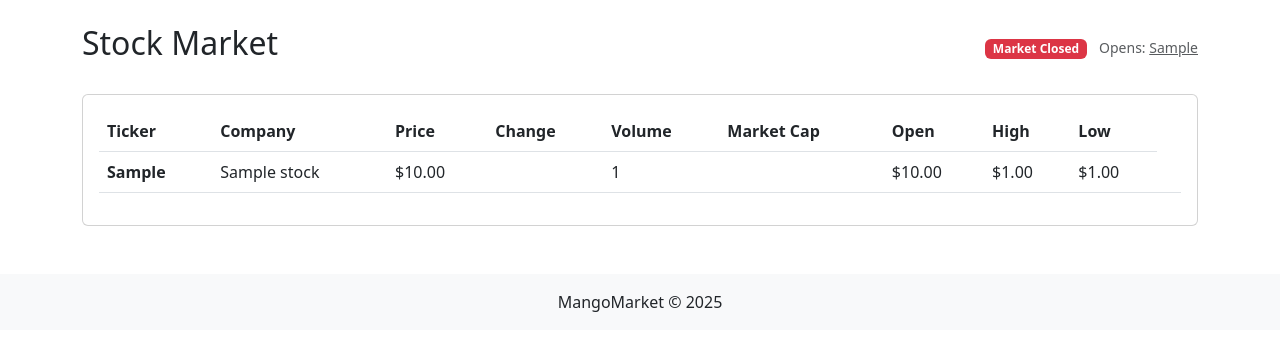
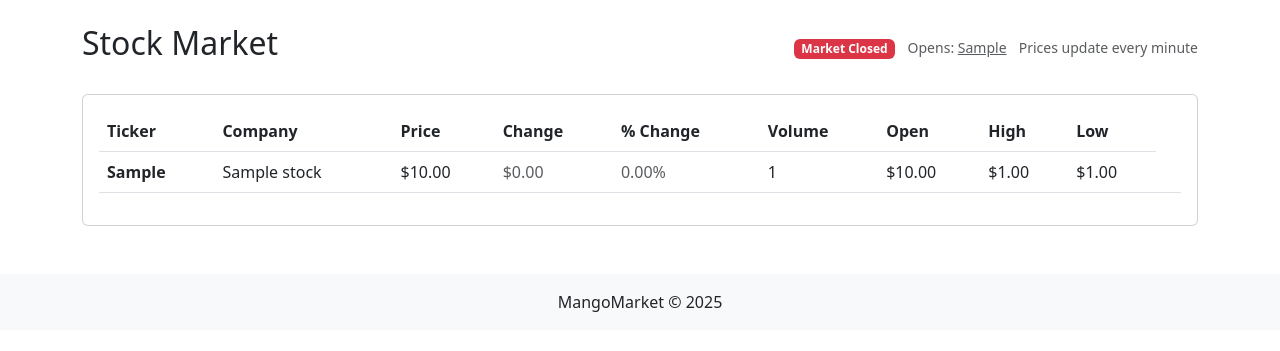
Before and after one commit to Team1-Capstone/-401_Flask_App, a Flask app: template templates/market.html in a window 1280 px wide. Shown: the part 56-407 px from the top of the page. Run offline with Flask 3, Linux system fonts and the light colour scheme; tables that the repository leaves empty hold one stand-in row (values such as "Sample post"); the template is opened without the code that fills it: values that come from a table or form of the project are taken from there, most other values are stand-ins (such as "Sample title", 1, 10 or a date in 2020).

Commit message:
frst verion of the random number gen system, updated market and trade.html

```diff
--- a/app.py
+++ b/app.py
@@ -11,6 +11,10 @@ import pytz
 from flask import abort
 import pandas_market_calendars as mcal
 from dotenv import load_dotenv
+import random
+import threading
+import time
+import atexit
 
 load_dotenv()
 
@@ -24,6 +28,10 @@ db = SQLAlchemy(app)
 bcrypt = Bcrypt(app)
 login_manager = LoginManager()
 login_manager.init_app(app)
+
+# Global variable to track if price updater has started
+price_updater_started = False
+price_updater_thread = None
 
 
 class User(UserMixin, db.Model):
@@ -64,12 +72,17 @@ class Stock(db.Model):
 
     def update_price(self, new_price):
         if new_price > 0:
-            self.current_price = Decimal(str(new_price))
-            if new_price > self.day_high:
-                self.day_high = Decimal(str(new_price))
-            if new_price < self.day_low:
-                self.day_low = Decimal(str(new_price))
-            db.session.commit()
+            new_price_decimal = Decimal(str(new_price))
+            self.current_price = new_price_decimal
+
+            # Update day high if new price is higher
+            if new_price_decimal > self.day_high:
+                self.day_high = new_price_decimal
+
+            # Update day low if new price is lower
+            if new_price_decimal < self.day_low:
+                self.day_low = new_price_decimal
+
             return True
         return False
 
@@ -154,6 +167,57 @@ def load_user(user_id):
     return User.query.get(int(user_id))
 
 
+def update_stock_prices():
+    """Background task to update stock prices every minute"""
+    with app.app_context():
+        while True:
+            try:
+                stocks = Stock.query.all()
+                for stock in stocks:
+                    # Generate random change between -10% and +10%
+                    change_percent = random.uniform(-0.10, 0.10)
+                    new_price = float(stock.current_price) * (1 + change_percent)
+
+                    # Ensure price doesn't go below $0.01
+                    new_price = max(new_price, 0.01)
+
+                    # Update the stock price
+                    stock.update_price(new_price)
+
+                    # Also update volume with some random activity
+                    volume_change = random.randint(100, 10000)
+                    stock.volume += volume_change
+
+                db.session.commit()
+                print(f"Stock prices updated at {datetime.utcnow()}")
+
+            except Exception as e:
+                print(f"Error updating stock prices: {e}")
+                db.session.rollback()
+
+            # Wait for 60 seconds before next update
+            time.sleep(60)
+
+
+def start_price_updater():
+    """Start the background price updater thread"""
+    global price_updater_thread, price_updater_started
+
+    if not price_updater_started:
+        price_updater_thread = threading.Thread(target=update_stock_prices, daemon=True)
+        price_updater_thread.start()
+        price_updater_started = True
+        print("Stock price updater started")
+
+
+def stop_price_updater():
+    """Stop the background price updater thread"""
+    global price_updater_thread
+    if price_updater_thread and price_updater_thread.is_alive():
+        # Since it's a daemon thread, it will terminate when main thread exits
+        print("Stopping price updater...")
+
+
 def market_hours_info():
     # Get market settings
     settings = MarketSettings.query.first()
@@ -195,6 +259,14 @@ def market_hours_info():
             "next_close": next_close.strftime('%A, %b %d at %I:%M %p EST') if next_close else None,
             "manual_override": False
         }
+
+
+# Start price updater when the first request comes in
+@app.before_request
+def before_first_request():
+    global price_updater_started
+    if not price_updater_started:
+        start_price_updater()
 
 
 @app.route('/')
@@ -289,7 +361,6 @@ def market():
 @app.route('/trade/<ticker>', methods=['GET', 'POST'])
 @login_required
 def trade(ticker):
-
     stock = Stock.query.filter_by(ticker=ticker).first()
     if not stock:
         flash('Stock not found', 'error')
@@ -316,8 +387,12 @@ def trade(ticker):
             flash('Enter a valid number of shares', 'error')
             return redirect(url_for('trade', ticker=ticker))
 
+        # Refresh stock data to get current price at time of transaction
+        db.session.refresh(stock)
+        current_price = stock.current_price
+
         if action == 'buy':
-            total_cost = shares * stock.current_price
+            total_cost = shares * current_price
             if user.cash_balance < total_cost:
                 flash('Insufficient funds', 'error')
             else:
@@ -326,7 +401,7 @@ def trade(ticker):
                     stock_id=stock.stock_id,
                     type='buy',
                     quantity=shares,
-                    price=stock.current_price
+                    price=current_price  # Use current price at transaction time
                 )
 
                 user.cash_balance -= total_cost
@@ -345,21 +420,21 @@ def trade(ticker):
                 db.session.commit()
 
                 flash(
-                    f'Successfully bought {shares} shares of {stock.ticker}', 'success')
+                    f'Successfully bought {shares} shares of {stock.ticker} at ${current_price:.2f}', 'success')
                 return redirect(url_for('dashboard'))
 
         elif action == 'sell':
             if not portfolio_item or portfolio_item.shares_owned < shares:
                 flash('Not enough shares to sell', 'error')
             else:
-                total_value = shares * stock.current_price
+                total_value = shares * current_price
 
                 new_transaction = Transaction(
                     user_id=user.id,
                     stock_id=stock.stock_id,
                     type='sell',
                     quantity=shares,
-                    price=stock.current_price
+                    price=current_price  # Use current price at transaction time
                 )
 
                 user.cash_balance += total_value
@@ -372,7 +447,7 @@ def trade(ticker):
                 db.session.commit()
 
                 flash(
-                    f'Successfully sold {shares} shares of {stock.ticker}', 'success')
+                    f'Successfully sold {shares} shares of {stock.ticker} at ${current_price:.2f}', 'success')
                 return redirect(url_for('dashboard'))
 
     return render_template('trade.html', stock=stock, user=user, user_shares=user_shares, market_open=market_info['is_open'])
@@ -591,5 +666,10 @@ def not_found_error(error):
     return render_template("404.html"), 404
 
 
+# Register cleanup function
+atexit.register(stop_price_updater)
+
 if __name__ == '__main__':
+    # Start price updater when running directly
+    start_price_updater()
     app.run(debug=True)
--- a/templates/market.html
+++ b/templates/market.html
@@ -13,6 +13,7 @@
         <span class="badge bg-danger me-2">Market Closed</span>
         <small class="text-muted">Opens: <u>{{ market_hours.next_open }}</u></small>
         {% endif %}
+        <small class="text-muted ms-2">Prices update every minute</small>
     </div>
 </div>
 
@@ -26,8 +27,8 @@
                         <th>Company</th>
                         <th>Price</th>
                         <th>Change</th>
+                        <th>% Change</th>
                         <th>Volume</th>
-                        <th>Market Cap</th>
                         <th>Open</th>
                         <th>High</th>
                         <th>Low</th>
@@ -41,13 +42,32 @@
                     <tr>
                         <td class="fw-bold">{{ stock.ticker }}</td>
                         <td>{{ stock.company_name }}</td>
-                        <td>${{ stock.current_price }}</td>
-                        <td><!-- Add logic for price change if needed --></td>
+                        <td>${{ "%.2f"|format(stock.current_price) }}</td>
+                        <td>
+                            {% set change = stock.current_price - stock.opening_price %}
+                            {% if change > 0 %}
+                                <span class="text-success">+${{ "%.2f"|format(change) }}</span>
+                            {% elif change < 0 %}
+                                <span class="text-danger">-${{ "%.2f"|format(-change) }}</span>
+                            {% else %}
+                                <span class="text-muted">$0.00</span>
+                            {% endif %}
+                        </td>
+                        <td>
+                            {% set change = stock.current_price - stock.opening_price %}
+                            {% set percent_change = (change / stock.opening_price) * 100 if stock.opening_price > 0 else 0 %}
+                            {% if percent_change > 0 %}
+                                <span class="text-success">+{{ "%.2f"|format(percent_change) }}%</span>
+                            {% elif percent_change < 0 %}
+                                <span class="text-danger">{{ "%.2f"|format(percent_change) }}%</span>
+                            {% else %}
+                                <span class="text-muted">0.00%</span>
+                            {% endif %}
+                        </td>
                         <td>{{ stock.volume }}</td>
-                        <td><!-- Add market cap if available --></td>
-                        <td>${{ stock.opening_price }}</td>
-                        <td>${{ stock.day_high }}</td>
-                        <td>${{ stock.day_low }}</td>
+                        <td>${{ "%.2f"|format(stock.opening_price) }}</td>
+                        <td>${{ "%.2f"|format(stock.day_high) }}</td>
+                        <td>${{ "%.2f"|format(stock.day_low) }}</td>
                         <td>
                             {% if current_user.is_authenticated %}
                             <a href="{{ url_for('trade', ticker=stock.ticker) }}" class="btn btn-sm btn-primary" {% if
--- a/templates/trade.html
+++ b/templates/trade.html
@@ -10,7 +10,7 @@
                 <h4 class="card-title mb-0">Trade {{ stock.ticker }}</h4>
             </div>
             <div class="card-body">
-                <p><strong>Company:</strong> {{ stock.name }}</p>
+                <p><strong>Company:</strong> {{ stock.company_name }}</p>  <!-- Changed from stock.name to stock.company_name -->
                 <p><strong>Current Price:</strong> ${{ "%.2f"|format(stock.current_price) }}</p>
                 <p><strong>Your Cash Balance:</strong> ${{ "%.2f"|format(user.cash_balance) }}</p>
                 <p><strong>Your Shares:</strong> {{ user_shares }}</p>
```
